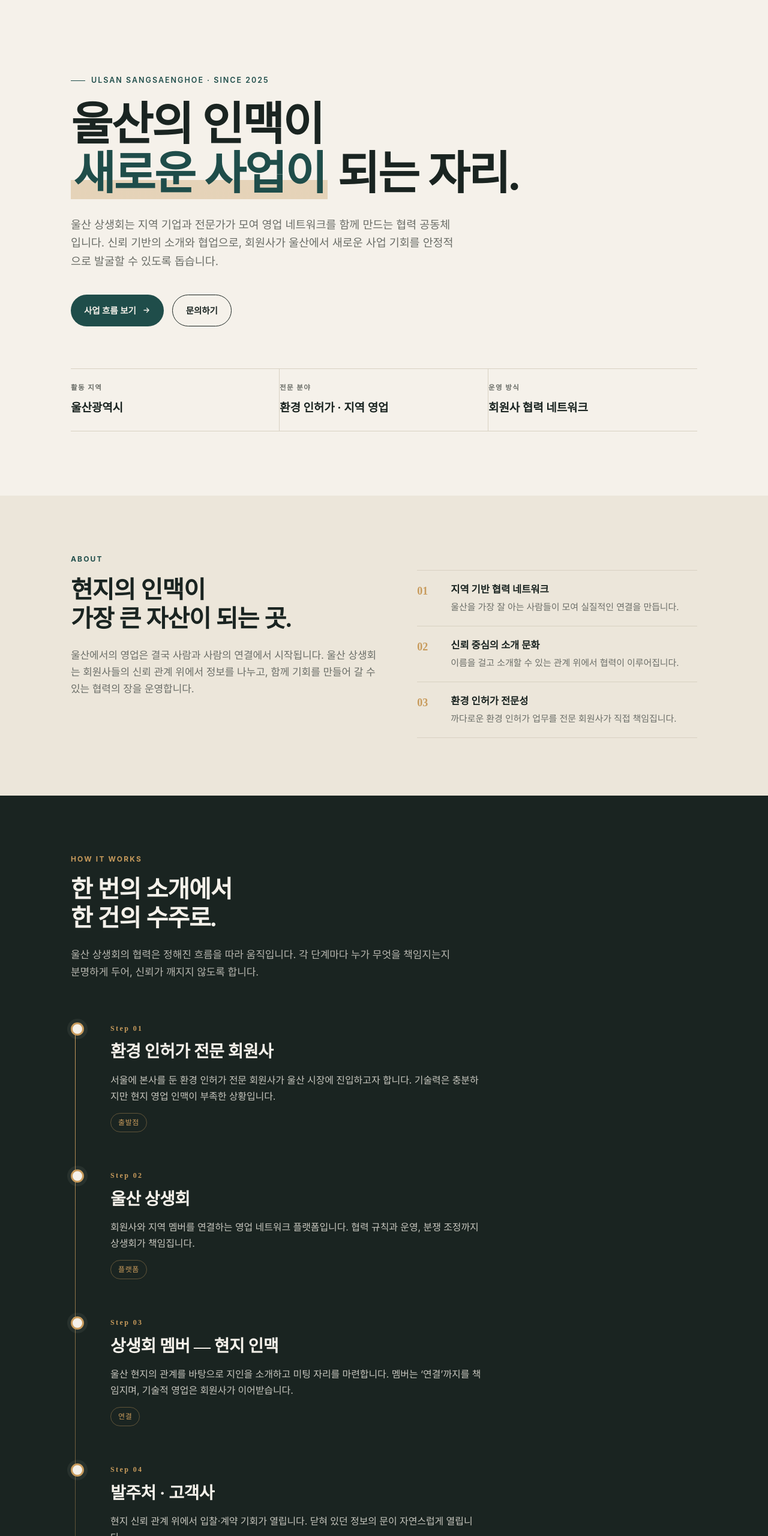
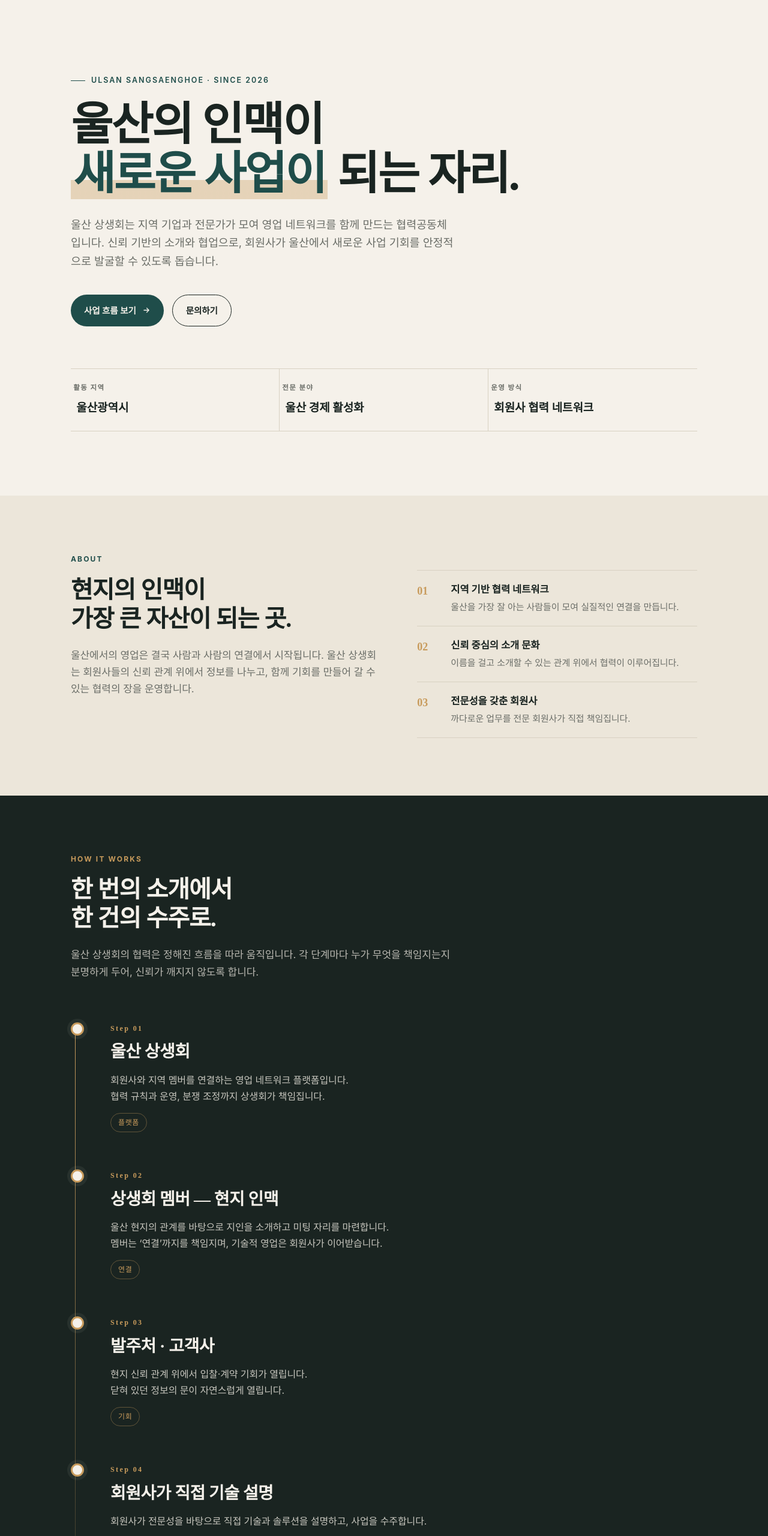
Before and after one commit to Felix4698/Felix4698.github.io, a plain HTML site: page index.html in a window 1280 px wide. Shown: the part 60-2620 px from the top of the page at 60% size. Drawn offline with Linux system fonts and the light colour scheme; a web font is replaced by a local one.

Commit message:
Add files via upload

```diff
--- a/index.html
+++ b/index.html
@@ -299,13 +299,13 @@
 <!-- HERO -->
 <section class="hero" id="top">
   <div class="wrap">
-    <div class="eyebrow">Ulsan Sangsaenghoe · Since 2025</div>
+    <div class="eyebrow">Ulsan Sangsaenghoe · Since 2026</div>
     <h1>
       울산의 인맥이<br/>
       <em>새로운 사업이</em> 되는 자리.
     </h1>
     <p class="hero-lede">
-      울산 상생회는 지역 기업과 전문가가 모여 영업 네트워크를 함께 만드는 협력 공동체입니다.
+      울산 상생회는 지역 기업과 전문가가 모여 영업 네트워크를 함께 만드는 협력공동체입니다.
       신뢰 기반의 소개와 협업으로, 회원사가 울산에서 새로운 사업 기회를 안정적으로 발굴할 수 있도록 돕습니다.
     </p>
     <div class="hero-actions">
@@ -317,16 +317,16 @@
 
     <dl class="hero-meta">
       <div>
-        <dt>활동 지역</dt>
-        <dd>울산광역시</dd>
+        <dt>&nbsp;활동 지역</dt>
+        <dd>&nbsp;&nbsp;울산광역시</dd>
       </div>
       <div>
-        <dt>전문 분야</dt>
-        <dd>환경 인허가 · 지역 영업</dd>
+        <dt>&nbsp;전문 분야</dt>
+        <dd>&nbsp;&nbsp;울산 경제 활성화</dd>
       </div>
       <div>
-        <dt>운영 방식</dt>
-        <dd>회원사 협력 네트워크</dd>
+        <dt>&nbsp;운영 방식</dt>
+        <dd>&nbsp;&nbsp;회원사 협력 네트워크</dd>
       </div>
     </dl>
   </div>
@@ -362,8 +362,8 @@
       <li>
         <span class="num">03</span>
         <div>
-          <h4>환경 인허가 전문성</h4>
-          <p>까다로운 환경 인허가 업무를 전문 회원사가 직접 책임집니다.</p>
+          <h4>전문성을 갖춘 회원사</h4>
+          <p>까다로운 업무를 전문 회원사가 직접 책임집니다.</p>
         </div>
       </li>
     </ul>
@@ -383,38 +383,32 @@
     <ol class="timeline" aria-label="사업 협력 흐름">
       <li class="step">
         <span class="step-num">Step 01</span>
-        <h3>환경 인허가 전문 회원사</h3>
-        <p>서울에 본사를 둔 환경 인허가 전문 회원사가 울산 시장에 진입하고자 합니다. 기술력은 충분하지만 현지 영업 인맥이 부족한 상황입니다.</p>
-        <span class="tag">출발점</span>
+        <h3>울산 상생회</h3>
+        <p>회원사와 지역 멤버를 연결하는 영업 네트워크 플랫폼입니다.<br> 협력 규칙과 운영, 분쟁 조정까지 상생회가 책임집니다.</p>
+        <span class="tag">플랫폼</span>
       </li>
       <li class="step">
         <span class="step-num">Step 02</span>
-        <h3>울산 상생회</h3>
-        <p>회원사와 지역 멤버를 연결하는 영업 네트워크 플랫폼입니다. 협력 규칙과 운영, 분쟁 조정까지 상생회가 책임집니다.</p>
-        <span class="tag">플랫폼</span>
+        <h3>상생회 멤버 — 현지 인맥</h3>
+        <p>울산 현지의 관계를 바탕으로 지인을 소개하고 미팅 자리를 마련합니다.<br> 멤버는 ‘연결’까지를 책임지며, 기술적 영업은 회원사가 이어받습니다.</p>
+        <span class="tag">연결</span>
       </li>
       <li class="step">
         <span class="step-num">Step 03</span>
-        <h3>상생회 멤버 — 현지 인맥</h3>
-        <p>울산 현지의 관계를 바탕으로 지인을 소개하고 미팅 자리를 마련합니다. 멤버는 ‘연결’까지를 책임지며, 기술적 영업은 회원사가 이어받습니다.</p>
-        <span class="tag">연결</span>
+        <h3>발주처 · 고객사</h3>
+        <p>현지 신뢰 관계 위에서 입찰·계약 기회가 열립니다.<br> 닫혀 있던 정보의 문이 자연스럽게 열립니다.</p>
+        <span class="tag">기회</span>
       </li>
       <li class="step">
         <span class="step-num">Step 04</span>
-        <h3>발주처 · 고객사</h3>
-        <p>현지 신뢰 관계 위에서 입찰·계약 기회가 열립니다. 닫혀 있던 정보의 문이 자연스럽게 열립니다.</p>
-        <span class="tag">기회</span>
+        <h3>회원사가 직접 기술 설명</h3>
+        <p>회원사가 전문성을 바탕으로 직접 기술과 솔루션을 설명하고, 사업을 수주합니다.</p>
+        <span class="tag">수주</span>
       </li>
       <li class="step">
         <span class="step-num">Step 05</span>
-        <h3>회원사가 직접 기술 설명</h3>
-        <p>회원사가 환경 인허가 전문성을 바탕으로 직접 기술과 솔루션을 설명하고, 사업을 수주합니다.</p>
-        <span class="tag">수주</span>
-      </li>
-      <li class="step">
-        <span class="step-num">Step 06</span>
         <h3>매출 발생, 그리고 다음 협력</h3>
-        <p>한 번의 협력은 다음 협력의 토대가 됩니다. 회원사·멤버·고객사 모두가 신뢰를 쌓아가는 선순환이 만들어집니다.</p>
+        <p>한 번의 협력은 다음 협력의 토대가 됩니다.<br>회원사·멤버·고객사 모두가 신뢰를 쌓아가는 선순환이 만들어집니다.</p>
         <span class="tag">선순환</span>
       </li>
     </ol>
@@ -451,8 +445,8 @@
             <path d="M8 7V5a4 4 0 0 1 8 0v2"/>
           </svg>
         </div>
-        <h4>환경 인허가 전문 회원사</h4>
-        <p>환경 인허가를 비롯한 전문 기술 분야에서 검증된 실적을 보유한 기업.</p>
+        <h4>기술력을 갖춘 전문 회원사</h4>
+        <p>전문 기술 분야에서 검증된 실적을 보유한 기업.</p>
       </article>
 
       <article class="who-card">
@@ -463,7 +457,7 @@
           </svg>
         </div>
         <h4>지역 발주처 · 고객사</h4>
-        <p>믿을 수 있는 환경·기술 파트너와의 검증된 연결을 필요로 하는 기업.</p>
+        <p>믿을 수 있는 기술 파트너와의 검증된 연결을 필요로 하는 기업.</p>
       </article>
     </div>
   </div>
@@ -475,7 +469,7 @@
     <div class="section-eyebrow">Contact</div>
     <h2 class="section-title">함께 하실 분을 기다립니다.</h2>
     <p class="section-lede">
-      가입 문의, 협업 제안, 환경 인허가 관련 상담 모두 환영합니다. 편하게 연락 주세요.
+      가입 문의, 협업 제안, 인허가 관련 상담 모두 환영합니다. 편하게 연락 주세요.
     </p>
 
     <div class="contact-grid">
@@ -487,15 +481,11 @@
       <dl class="contact-info">
         <div>
           <dt>이메일</dt>
-          <dd><a href="mailto:contact@ulsan-sangsaenghoe.kr">contact@ulsan-sangsaenghoe.kr</a></dd>
+          <dd><a href="mailto:shield202001@naver.com">shield202001@naver.com</a></dd>
         </div>
         <div>
           <dt>전화</dt>
-          <dd>052-000-0000</dd>
-        </div>
-        <div>
-          <dt>주소</dt>
-          <dd>울산광역시 남구 ○○로 00, 0층</dd>
+          <dd>052-258-1064</dd>
         </div>
       </dl>
     </div>
```
